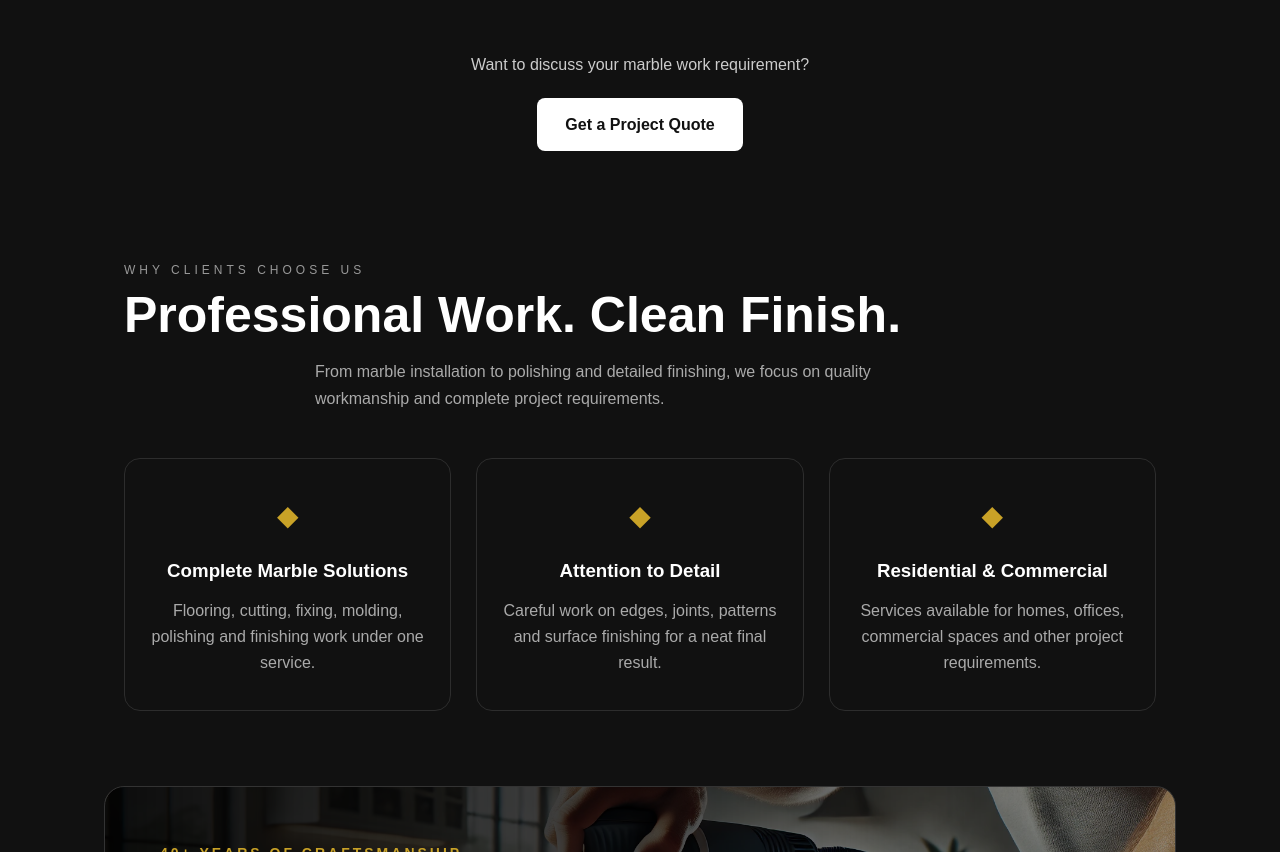
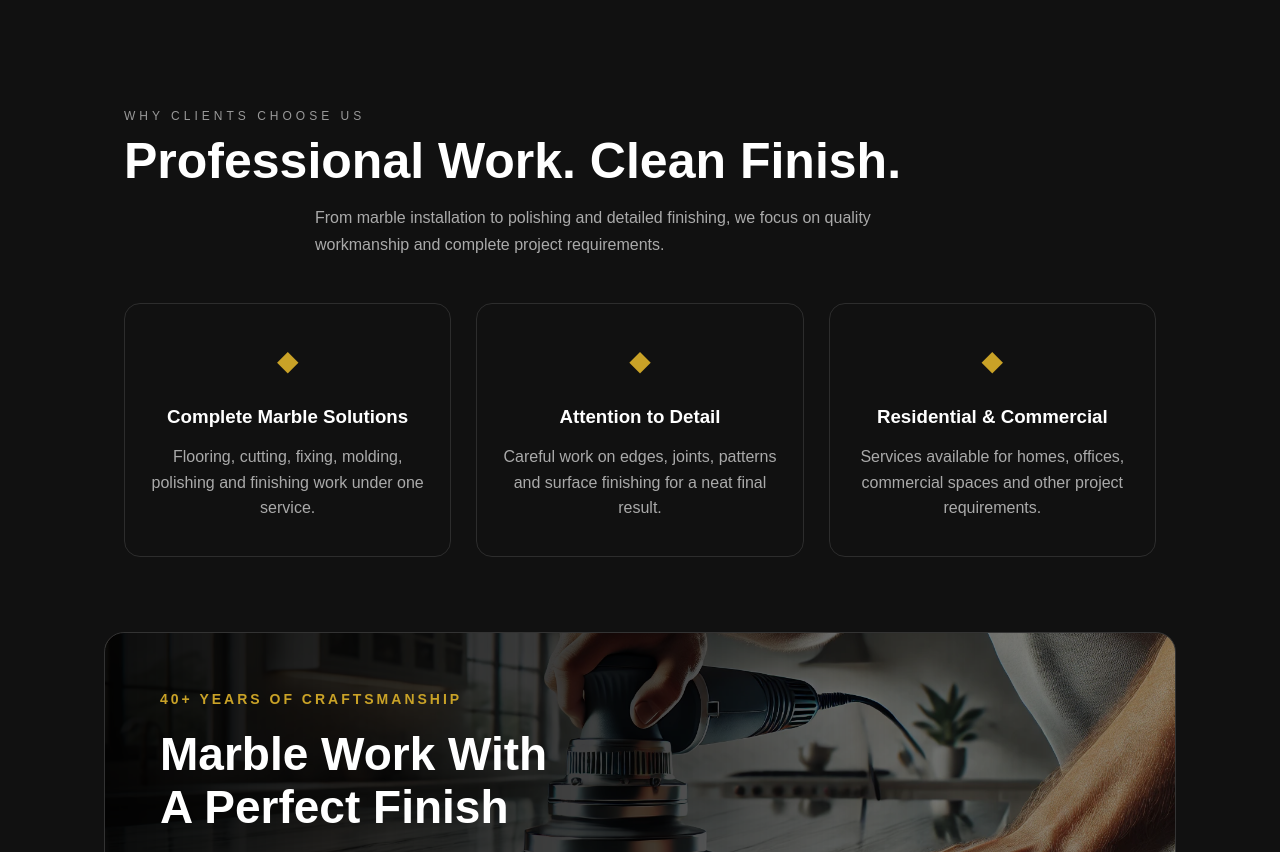
Before and after one commit to mdsahebratanpura/maqsood-marble-website, a website with bundled scripts: page index.html in a window 1280 px wide. Shown: the part 4289-5141 px from the top of the page. Built offline with nearby package versions, Linux system fonts and the light colour scheme; no server answers.

Commit message:
Update index.html

```diff
--- a/index.html
+++ b/index.html
@@ -458,13 +458,7 @@
 
     </div>
 
-    <div class="work-highlight-cta">
-        <p>Want to discuss your marble work requirement?</p>
 
-        <a href="#quote" class="btn primary">
-            Get a Project Quote
-        </a>
-    </div>
 
 </section>
 
```
